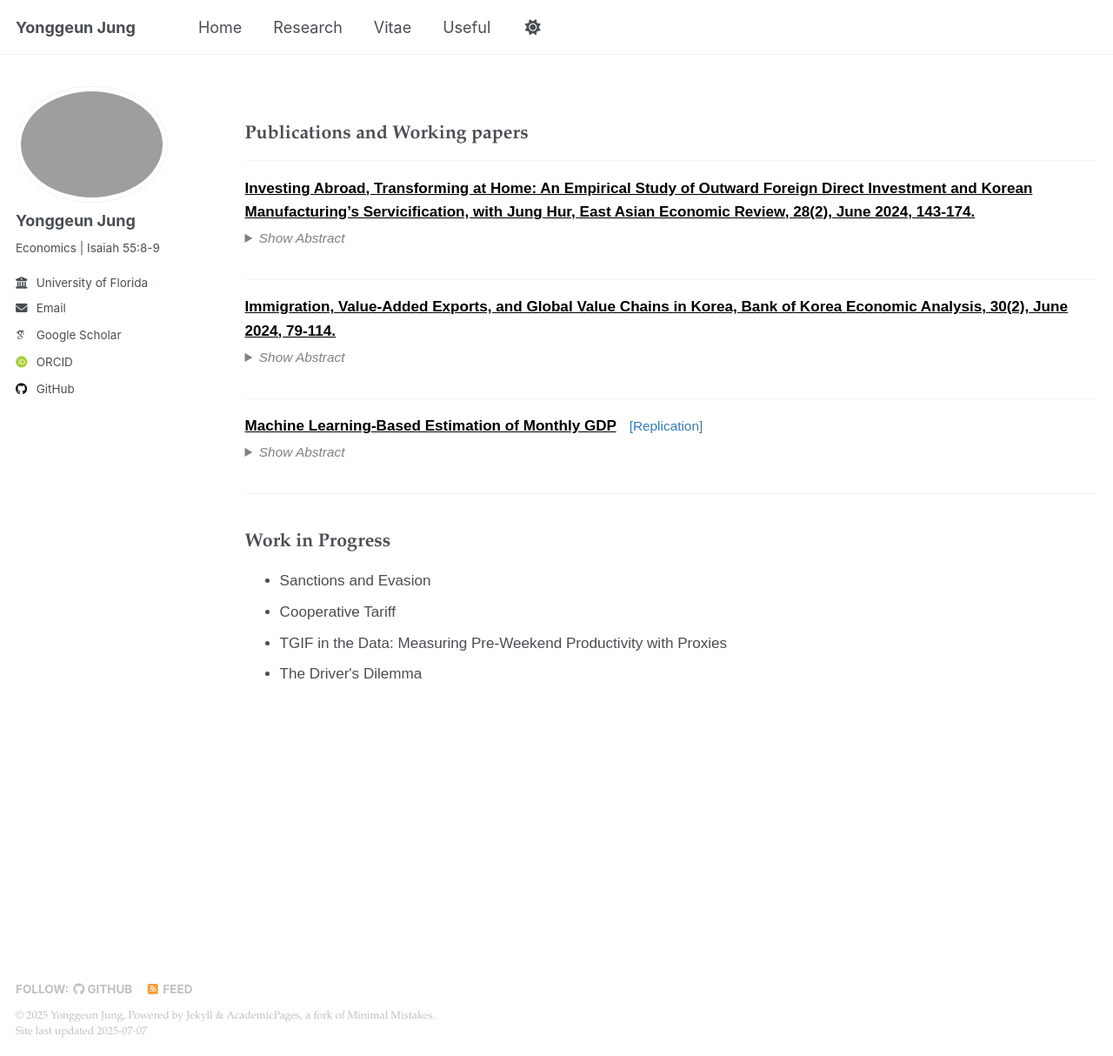
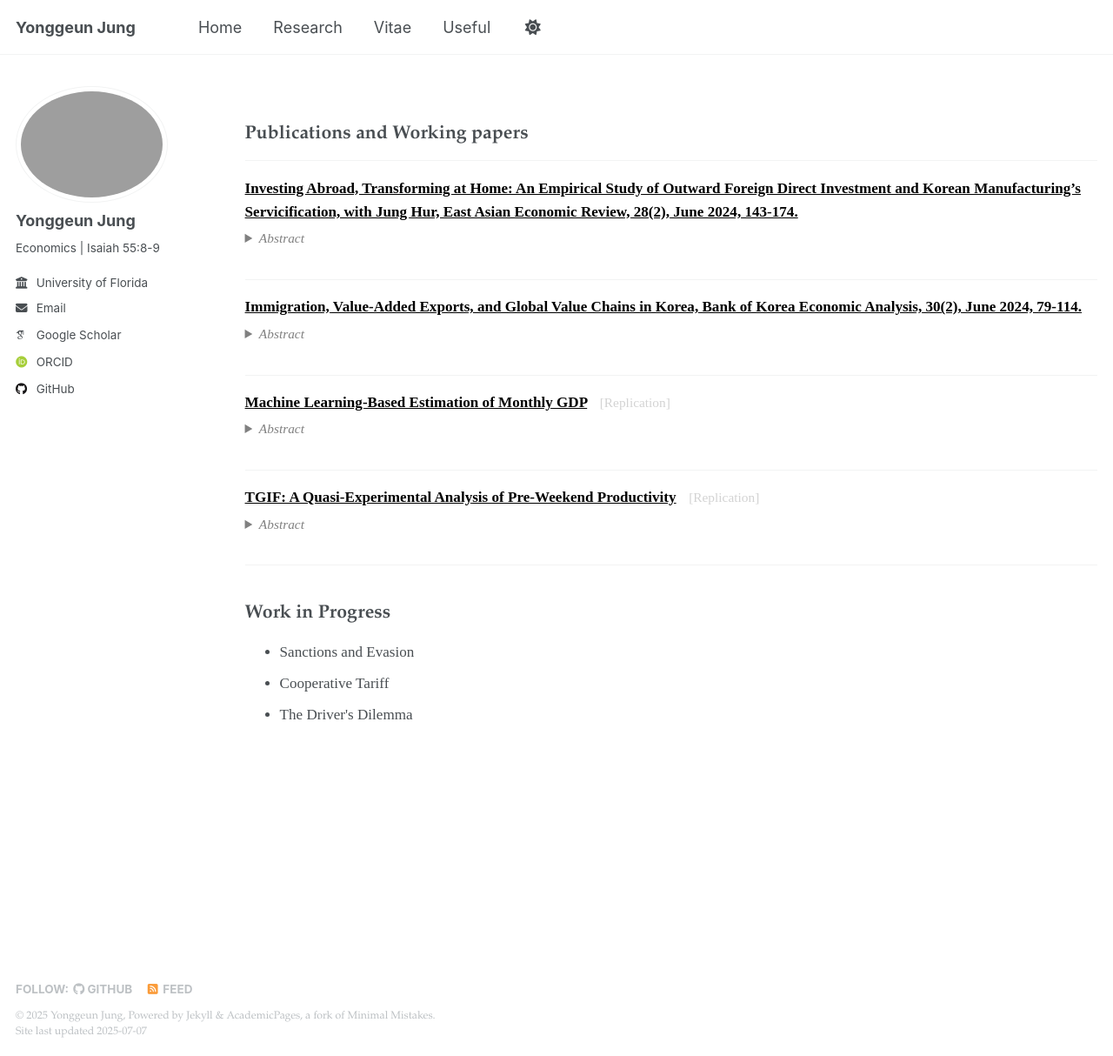
Before and after one commit to Yonggeun-Jung/yonggeun-jung.github.io, a Jekyll site: the page built from _pages/research.html, in a window 1280 px wide and 1214 px high. Shown: the whole window at 87% size. Built offline with Jekyll 4.4.1, drawn with Linux system fonts in a browser that asks for light colours; some web fonts are replaced.

Commit message:
updated research

```diff
--- a/_data/publications.yml
+++ b/_data/publications.yml
@@ -8,3 +8,7 @@
   abstract: "This paper proposes a scalable framework to estimate monthly GDP using machine learning methods. We apply Multi-Layer Perceptron (MLP), Long Short-Term Memory networks (LSTM), Extreme Gradient Boosting (XGBoost), and Elastic Net regression to map monthly indicators to quarterly GDP growth, and reconcile the outputs with actual aggregates. Using data from China, Germany, the UK, and the US, our method delivers robust performance across varied data environments. Benchmark comparisons with prior US studies and UK official statistics validate its accuracy. The approach offers a flexible and data-driven tool for high-frequency macroeconomic monitoring and policy analysis."
   url: "https://arxiv.org/abs/2506.14078"
   replication_url: "https://github.com/Yonggeun-Jung/monthly_gdp"
+- citation: "TGIF: A Quasi-Experimental Analysis of Pre-Weekend Productivity"
+  abstract: "This paper investigates the pre-weekend decline in productivity by leveraging a unique natural experiment: the United Arab Emirates' (UAE) 2022 weekend shift from Friday-Saturday to Saturday-Sunday. Using a difference-in-differences (DiD) framework, we analyze high-frequency proxies for work-related attentiveness, including a novel Google Trends index and Dubai's financial market volume. We find that the pre-weekend dip in engagement did not disappear but simply shifted from Thursday to Friday, aligning with the new workweek structure. The findings, confirmed through robust placebo and bootstrap tests, suggesting the workweek's structure itself drives end-of-week behavior and offering implications for alternative work schedule policies."
+  url: "https://www.dropbox.com/scl/fi/cro833u6kjj5acoselrie/TGIF__A_Quasi_Experimental_Analysis.pdf?rlkey=l97ay6n9fxdbielt312741ga8&st=9ttq2e67&dl=0"
+  replication_url: "https://www.dropbox.com/scl/fo/ea8n7u3i24sa83kaalype/AHQmSR6f-JGAKQlu82M7thc?rlkey=gvyofz4drk7x1ntwpwf5754eo&st=pou84ty7&dl=0"
--- a/_pages/research.html
+++ b/_pages/research.html
@@ -7,7 +7,7 @@ author_profile: true
 
 {% include base_path %}
 
-<div class="publication-section" style="font-size: 0.95em; font-family: sans-serif; line-height: 1.6;">
+<div class="publication-section" style="font-size: 0.95em; font-family: serif; line-height: 1.6;">
 
   <!-- Publications -->
   <h2>Publications and Working papers</h2>
@@ -23,7 +23,7 @@ author_profile: true
         {% if pub.replication_url %}
           <span style="margin-left: 0.6em;">
             <a href="{{ pub.replication_url }}" target="_blank"
-               style="font-size: 0.9em; color: #337ab7; text-decoration: none;">
+               style="font-size: 0.9em; color: lightgray; text-decoration: none;">
               [Replication]
             </a>
           </span>
@@ -33,7 +33,7 @@ author_profile: true
       {% if pub.abstract %}
         <details style="margin-top: 0.3em;">
           <summary style="font-style: italic; color: gray; font-size: 0.9em; cursor: pointer;">
-            Show Abstract
+            Abstract
           </summary>
           <p style="margin-top: 0.5em;">{{ pub.abstract }}</p>
         </details>
```
Also changed, not shown: _data/work_in_progress.yml (+0 -7 lines).
